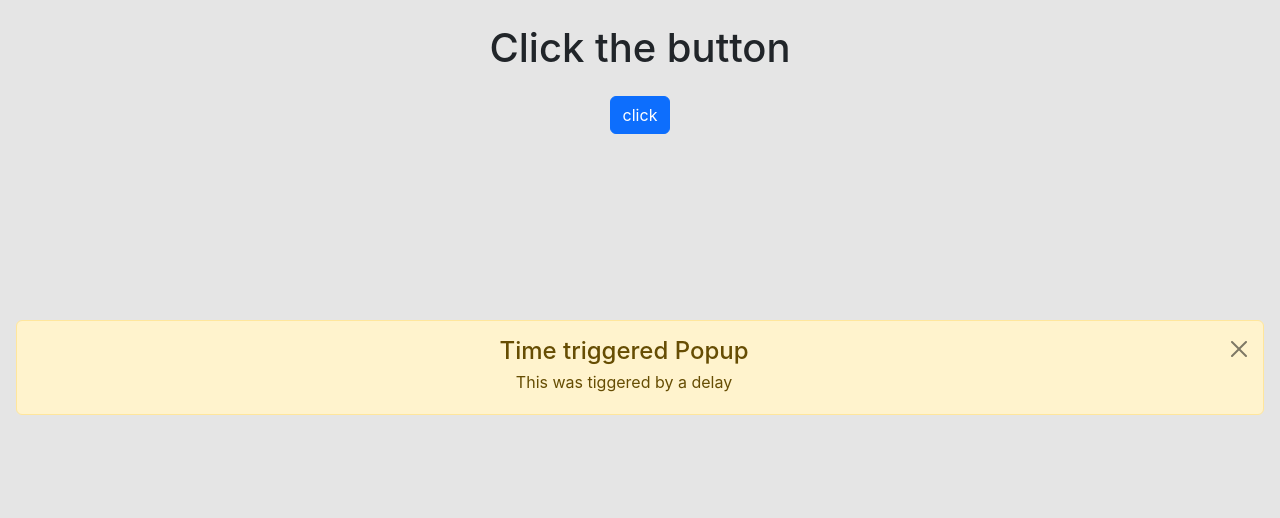
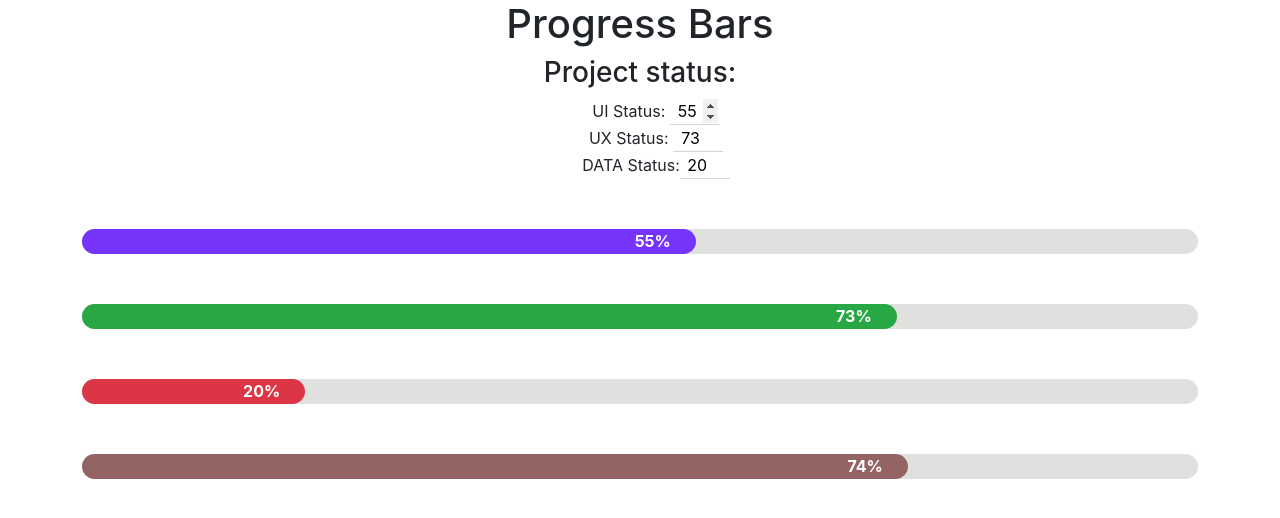
Before and after one commit to anas-kazay/React-mini-projects, a React (Create React App) app in the folder projects-group/: page / in a window 1280 px wide. Shown: the top 518 px of the page. Built offline with nearby package versions, Linux system fonts and the light colour scheme; the HTML template or start-up script is replaced by a standard one.

Commit message:
Add progress bars app

```diff
--- a/projects-group/src/App.js
+++ b/projects-group/src/App.js
@@ -1,10 +1,10 @@
 import "./App.css";
-import PopUpApp from "./projects/10-PopUp/PopUpApp";
+import ProgressBarsContainer from "./projects/11-progress-bars/ProgressBarsContainer";
 
 function App() {
   return (
     <div className="App">
-      <PopUpApp />
+      <ProgressBarsContainer />
     </div>
   );
 }
--- /dev/null
+++ b/projects-group/src/projects/11-progress-bars/ProgressBarsContainer.jsx
@@ -0,0 +1,87 @@
+import React, { useRef, useEffect, useState } from "react";
+import Title from "../components/Title";
+import { Progressbar } from "../components/Progressbar";
+
+export default function ProgressBarsContainer() {
+  const [completed, setCompleted] = useState(51);
+  const [status, setStatus] = useState({
+    ui: 55,
+    ux: 73,
+    data: 20,
+  });
+
+  const projectDate = [
+    { bgColor: "#7633f9", completed: status.ui },
+    { bgColor: "#28a745", completed: status.ux },
+    { bgColor: "#dc3545", completed: status.data },
+  ];
+
+  const inputStyle = {
+    width: 50,
+    border: "none",
+    outline: "none",
+    textAlign: "center",
+    borderBottom: "1px solid lightgray",
+  };
+
+  const uiInput = useRef(null);
+
+  useEffect(() => {
+    uiInput.current.focus();
+    setInterval(() => setCompleted(Math.floor(Math.random() * 100) + 1), 2000);
+  }, []);
+
+  return (
+    <div className="container container-sm mx-auto text-center">
+      <Title text={"Progress Bars"} />
+      <h3>Project status:</h3>
+      <ul style={{ listStyleType: "none" }}>
+        <li>
+          UI Status: {""}
+          <input
+            type="number"
+            name=""
+            id=""
+            style={inputStyle}
+            ref={uiInput}
+            value={status.ui}
+            onChange={(e) => setStatus({ ...status, ui: e.target.value })}
+          />
+        </li>
+        <li>
+          UX Status: {""}
+          <input
+            type="number"
+            name=""
+            id=""
+            style={inputStyle}
+            value={status.ux}
+            onChange={(e) => setStatus({ ...status, ux: e.target.value })}
+          />
+        </li>
+        <li>
+          DATA Status:{""}
+          <input
+            type="number"
+            name=""
+            id=""
+            style={inputStyle}
+            value={status.data}
+            onChange={(e) => setStatus({ ...status, data: e.target.value })}
+          />
+        </li>
+      </ul>
+      {projectDate.map((date, idx) => (
+        <Progressbar
+          key={idx}
+          bgColor={date.bgColor}
+          completed={date.completed}
+        />
+      ))}
+      <Progressbar
+        bgColor={`rgb(${completed * 2},100,100)`}
+        completed={completed}
+      />
+    </div>
+  );
+}
--- /dev/null
+++ b/projects-group/src/projects/components/Progressbar.jsx
@@ -0,0 +1,33 @@
+export const Progressbar = ({ bgColor, completed }) => {
+  const containerStyles = {
+    height: 25,
+    backgroundColor: "#e0e0de",
+    borderRadius: 50,
+    margin: 50,
+    width: "100%",
+  };
+
+  const fillerStyles = {
+    backgroundColor: bgColor,
+    height: "100%",
+    width: `${completed}%`,
+    borderRadius: "inherit",
+    textAlign: "right",
+    transition: "width 1s ease-in-out",
+  };
+
+  const labelStyles = {
+    padding: 15,
+    margin: 10,
+    color: "#fff",
+    fontWeight: "bold",
+  };
+
+  return (
+    <div style={containerStyles} className="mx-auto">
+      <div style={fillerStyles}>
+        <span style={labelStyles}>{completed}%</span>
+      </div>
+    </div>
+  );
+};
```
